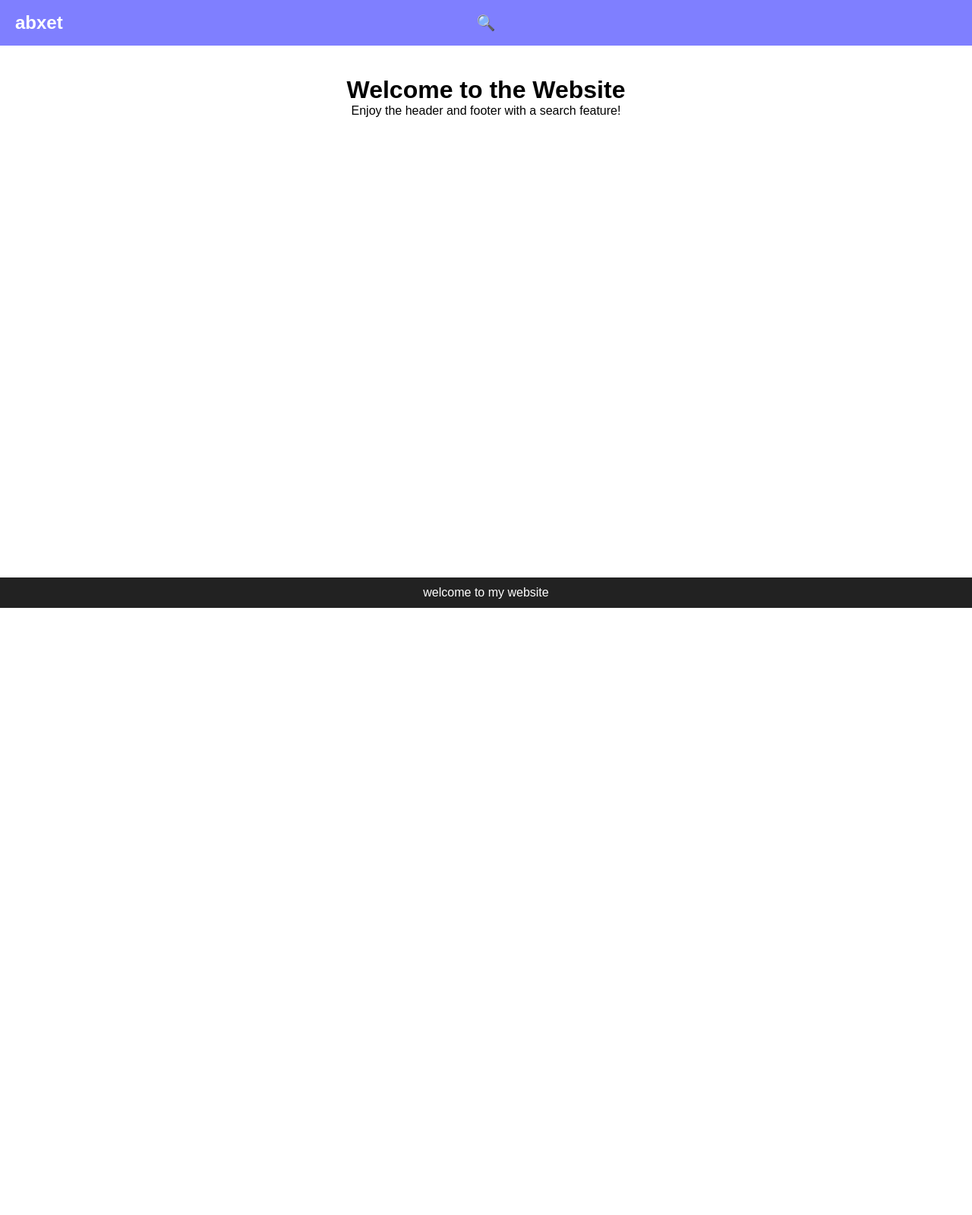
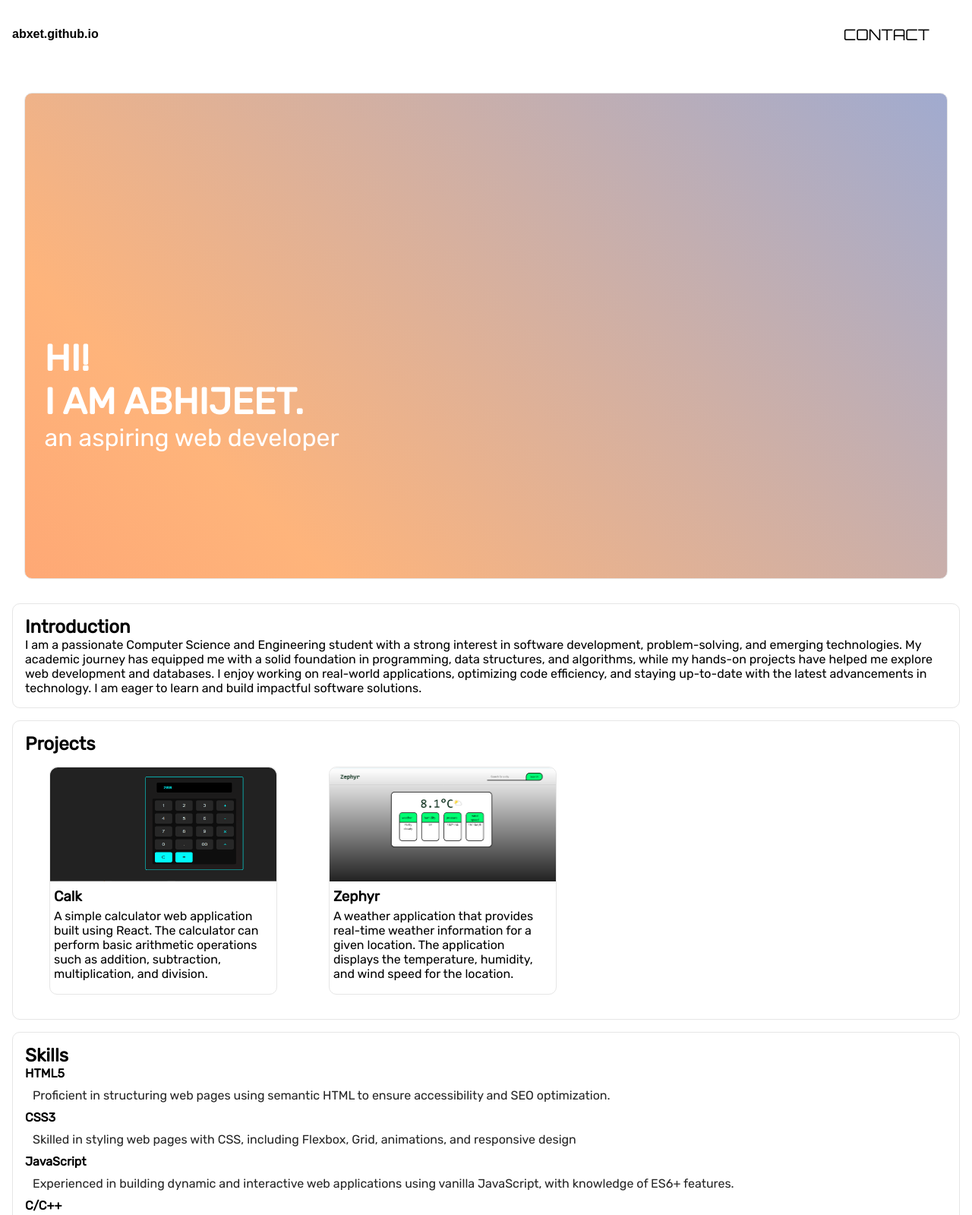
Before and after one commit to abxet/abxet.github.io, a plain HTML site: page index.html in a window 1280 px wide. Shown: the top 1599 px of the page at 76% size. Before the commit the page ends 800 px from the top, so only its background shows below. Drawn offline with Linux system fonts and the light colour scheme.

Commit message:
Add files via upload
created a intro page!

```diff
--- a/index.html
+++ b/index.html
@@ -3,111 +3,95 @@
 <head>
     <meta charset="UTF-8">
     <meta name="viewport" content="width=device-width, initial-scale=1.0">
-    <title>Abxet</title>
-    <style>
-        * {
-            margin: 0;
-            padding: 0;
-            box-sizing: border-box;
-        }
-        body {
-            font-family: Arial, sans-serif;
-        }
-        .header {
-            position: fixed;
-            top: 0;
-            width: 100%;
-            height: 60px;
-            background: rgba(0, 0, 255, 0.5); /* Translucent blue effect */
-            backdrop-filter: blur(10px);
-            display: flex;
-            align-items: center;
-            justify-content: space-between;
-            padding: 0 20px;
-            z-index: 1000;
-        }
-        .logo {
-            color: white;
-            font-size: 24px;
-            font-weight: bold;
-        }
-        .search-container {
-            position: absolute;
-            left: 50%;
-            transform: translateX(-50%);
-        }
-        .search-bar {
-            display: none;
-            position: absolute;
-            top: 100%;
-            left: 50%;
-            transform: translateX(-50%);
-            width: 200px;
-            background: white;
-            padding: 5px;
-            border-radius: 5px;
-            box-shadow: 0px 4px 6px rgba(0, 0, 0, 0.1);
-        }
-        .search-bar input {
-            width: 100%;
-            padding: 5px;
-            border: none;
-            border-radius: 5px;
-        }
-        .search-icon {
-            cursor: pointer;
-            color: white;
-            font-size: 20px;
-        }
-        .content {
-            margin-top: 80px;
-            padding: 20px;
-            text-align: center;
-        }
-        .footer {
-            position: fixed;
-            bottom: 0;
-            width: 100%;
-            height: 40px;
-            background: #222;
-            color: white;
-            text-align: center;
-            line-height: 40px;
-        }
-        @media (max-width: 600px) {
-            .header {
-                flex-direction: row;
-            }
-            .search-bar {
-                width: 150px;
-            }
-        }
-    </style>
-    <script>
-        function toggleSearch() {
-            var searchBar = document.getElementById("searchBar");
-            if (searchBar.style.display === "none" || searchBar.style.display === "") {
-                searchBar.style.display = "block";
-            } else {
-                searchBar.style.display = "none";
-            }
-        }
-    </script>
+    <link rel="stylesheet" href="styles.css">
+    <link href='https://fonts.googleapis.com/css?family=Rubik' rel='stylesheet'>
+    <link href='https://fonts.googleapis.com/css?family=Orbitron' rel='stylesheet'>
+    <title>Portfolio</title>
 </head>
 <body>
-    <div class="header">
-        <div class="logo">abxet</div>
-        <div class="search-container">
-            <span class="search-icon" onclick="toggleSearch()">🔍</span>
-            <div class="search-bar" id="searchBar">
-                <input type="text" placeholder="Search...">
-            </div>
-        </div>
-    </div>
-    <div class="content">
-        <h1>Welcome to the Website</h1>
-        <p>Enjoy the header and footer with a search feature!</p>
-    </div>
-    <div class="footer">welcome to my website</div>
+    <header>
+        <h4>abxet.github.io</h4>
+        <nav>
+            <ul>
+                <li><a class="nav" href="#contacts">CONTACT</a></li>
+
+            </ul>
+        </nav>
+    </header>
+        <section id="topic">
+            <h1>HI!</h1>
+            <H1>I AM ABHIJEET.</H1>
+            <p>an aspiring web developer</p>
+        </section>
+
+        <section>
+            <h1>Introduction</h1>
+            <p>
+                I am a passionate Computer Science and Engineering student
+                with a strong interest in software development,
+                problem-solving, and emerging technologies.
+                My academic journey has equipped me with
+                a solid foundation in programming, data structures,
+                and algorithms, while my hands-on projects
+                have helped me explore web development and
+                databases.
+                I enjoy working on real-world applications,
+                optimizing code efficiency, and staying
+                up-to-date with the latest advancements in technology.
+                I am eager to learn and build impactful software solutions.
+            </p>
+        </section>
+        <section>
+            <h2>Projects</h2>
+            <ul>
+                <li>
+                    <section class="project">
+                        <img id="1" src="calk.png" alt="Calculator">
+                        <h3>Calk</h3>
+                        <p>
+                            A simple calculator web application built using React.
+                            The calculator can perform basic arithmetic operations
+                            such as addition, subtraction, multiplication, and division.
+                        </p>
+                    </section>
+
+                </li>
+                <li>
+                    <section class="project">
+                        <img src="zephyr.png" alt="Weather">
+                        <h3>
+                            Zephyr
+                        </h3>
+
+                        <p>
+                            A weather application that provides real-time weather
+                            information for a given location. The application
+                            displays the temperature, humidity, and wind speed
+                            for the location.
+                        </p>
+                    </section>
+                </li>
+            </ul>
+        </section>
+        <section>
+            <h2>Skills</h2>
+           <dl>
+                <dt>HTML5</dt>
+                <dd>Proficient in structuring web pages using semantic HTML to ensure accessibility and SEO optimization.</dd>
+
+                <dt>CSS3</dt>
+                <dd>Skilled in styling web pages with CSS, including Flexbox, Grid, animations, and responsive design </dd>
+
+                <dt>JavaScript</dt>
+                <dd>Experienced in building dynamic and interactive web applications using vanilla JavaScript, with knowledge of ES6+ features.</dd>
+
+                <dt>C/C++</dt>
+                <dd>Strong foundation in programming fundamentals, data structures, and algorithms, with experience in competitive programming and system-level coding.</dd>
+           </dl>
+        </section>
+        <section class="contact">
+            <h2 id="contacts">contacts</h2>
+            <p><a href="https://github.com/abxet/">Github</a></p>
+        </section>
 </body>
 </html>
--- /dev/null
+++ b/styles.css
@@ -0,0 +1,150 @@
+*{
+    margin: 0;
+    padding: 0;
+    box-sizing: border-box;
+}
+
+header{
+    display: flex;
+    justify-content: space-between;
+    align-items: center;
+    background-color: rgba(255, 255, 255, 0.4);
+    backdrop-filter: blur(5px);
+    color: rgb(0, 0, 0);
+    padding: 1em;
+    position: fixed;
+    top: 0px;
+    width: 100%;
+    height: 90px;
+    box-shadow: 0px 0px 5px rgba(255, 255, 255, 0.4);
+
+}
+
+nav{
+    display: flex;
+    justify-content: space-around;
+    background-color: #ffffff;
+    padding: 1em;
+    font-family: 'Orbitron';
+    font-size: 20px;
+    background-color: transparent;
+
+}
+
+
+#topic{
+    height: 80vh;
+    background: linear-gradient(45deg, #ff7e5f, #feb47b, #86a8e7, #7f7fd5);
+    animation: gradientMove 6s infinite linear;
+    background-size: 300% 300%;
+    font-size: 4vh;
+    padding: 2%;
+    padding-top: 25%;
+    color: white;
+}
+
+section{
+    font-family: 'Rubik';
+    display: block;
+    padding: 1em;
+    margin: 1em;
+    background-color: #ffffff;
+    border: 1px solid rgb(230, 230, 230);
+    border-radius: 10px;
+}
+
+.project{
+    width: 300px;
+    height: 300px;
+    display: inline-block;
+    padding: 0%;
+    background-color: #ffffff;
+    /*border: 3px solid black;*/
+}
+
+.project > p, h3{
+    margin: 5px;
+}
+
+img{
+    height: 150px;
+    width: 100%;
+    border: 0px solid rgb(230, 230, 230);
+    border-radius: 10px 10px 0px 0px;
+}
+
+li{
+    list-style-type: none;
+    display: inline;
+    padding: 1em;
+
+}
+
+a{
+    color: rgb(0, 0, 0);
+    text-decoration: none;
+}
+
+h1{
+    size: 1.5em;
+}
+
+dt{
+    font-weight: bold;
+}
+
+dd{
+    color: #252525;
+}
+
+dd{
+    margin: 10px;
+}
+
+body{
+    font-family: Arial, sans-serif;
+    background-color: #ffffff;
+    padding-top: 90px;
+}
+
+.contact{
+
+    background: linear-gradient(45deg, #000000, #2b2b2b);
+    color: #ffffff;
+}
+
+.contact a{
+    color: #ffffff;
+}
+
+/*hover*/
+section:hover{
+    box-shadow: 2px 2px 5px rgb(230, 230, 230);
+    border: 1px solid rgb(230, 230, 230);
+
+}
+
+.nav:hover{
+    background-color: rgb(228, 228, 228);
+}
+
+/*animation*/
+
+@keyframes gradientMove {
+    0% { background-position: 0% 50%; }
+    50% { background-position: 100% 50%; }
+    100% { background-position: 0% 50%; }
+
+
+}
+
+@media only screen and (max-width: 600px) {
+    #topic{
+        height: 75vh;
+        padding-top: 400px;
+        color: white;
+        font-size: 3vh;
+    }
+
+
+  }
```
Also changed, not shown: calk.png (added), zephyr.png (added).
